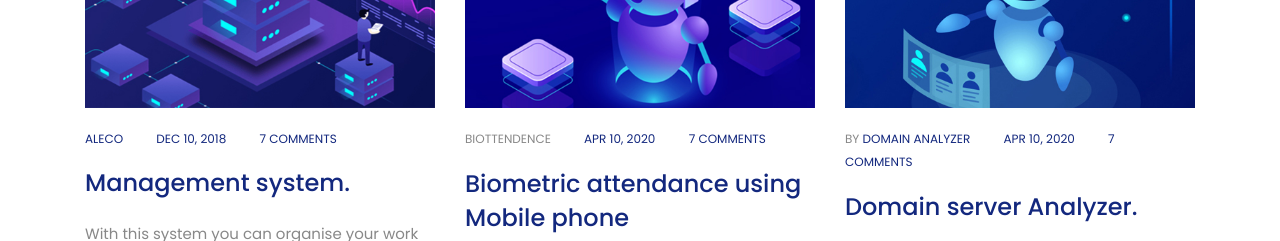
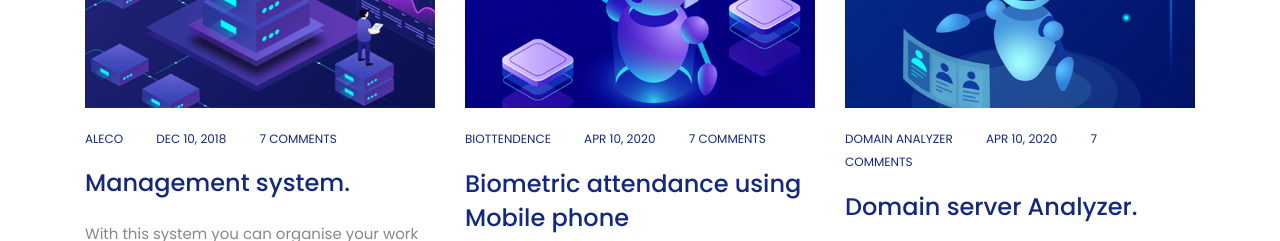
Before and after one commit to lewicpro/lewictech, a plain HTML site: page index.html in a window 1280 px wide. Shown: the part 6540-6781 px from the top of the page. Drawn offline with Linux system fonts and the light colour scheme; animation ran at ten frames a second; files whose address does not match are found by name.

Commit message:
update 2

```diff
--- a/index.html
+++ b/index.html
@@ -780,7 +780,7 @@
                             <!-- Dream Dots -->
 
                             <div class="post-meta mt-20">
-                                <p>BIOTTENDENCE <a  class="post-author"></a> <a >Apr 10, 2020</a> <a  class="post-comments">7 comments</a></p>
+                                <p> <a  class="post-author">BIOTTENDENCE</a> <a >Apr 10, 2020</a> <a  class="post-comments">7 comments</a></p>
                             </div>
                             <a href="index-single-blog.html" class="post-title">
                                 <h4>Biometric attendance using Mobile phone</h4>
@@ -803,7 +803,7 @@
                             <!-- Dream Dots -->
 
                             <div class="post-meta mt-20">
-                                <p>By <a  class="post-author">DOMAIN ANALYZER</a> <a >Apr 10, 2020</a> <a  class="post-comments">7 comments</a></p>
+                                <p> <a  class="post-author">DOMAIN ANALYZER</a> <a >Apr 10, 2020</a> <a  class="post-comments">7 comments</a></p>
                             </div>
                             <a href="index-single-blog.html" class="post-title">
                                 <h4>Domain server Analyzer.</h4>
```
